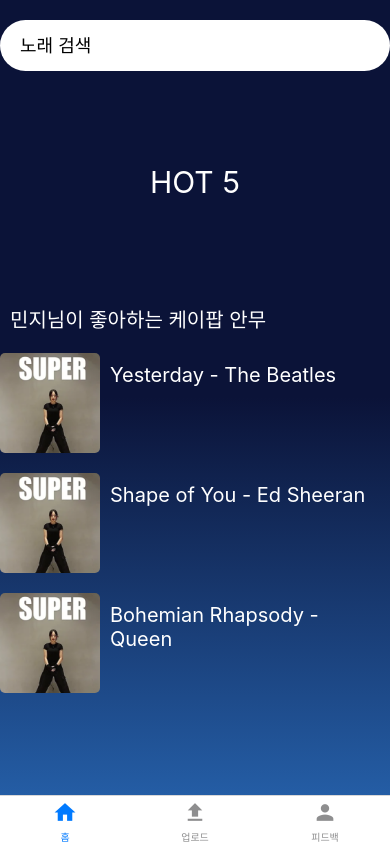
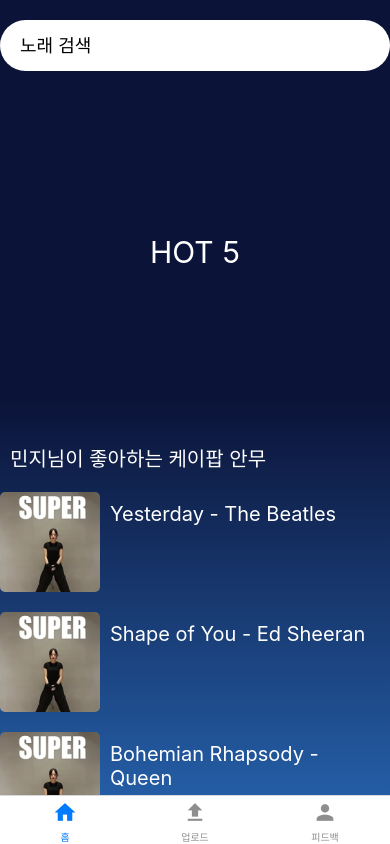
Before and after one commit to namoo1818/StepToDance, a React Native app in the folder FE/: screen /home in a window 390 px wide. Built offline with nearby package versions, Linux system fonts and the light colour scheme.

Commit message:
fix: ScrollView 코드 수정

```diff
--- a/FE/src/components/video/VideoList.js
+++ b/FE/src/components/video/VideoList.js
@@ -1,8 +1,9 @@
 import React from "react";
-import {View, Text, Image, StyleSheet, TouchableOpacity} from "react-native";
+import { View, Text, Image, StyleSheet, TouchableOpacity, FlatList } from "react-native";
 import { useNavigation } from "@react-navigation/native";
 
-const guideList = [{
+const guideList = [
+  {
     "id": 1,
     "video_url": "https://example.com/guide_video_1",
     "thumbnail_img_url": "../../assets/thumbnail.png",
@@ -40,40 +41,46 @@ const guideList = [{
   }
 ];
 
-export default function VideoList(){
+export default function VideoList() {
   const navigation = useNavigation();
 
-    return(
+  const renderItem = ({ item }) => (
+    <TouchableOpacity style={styles.guide} onPress={() => navigation.navigate("GuideDetail", item)}>
+      <Image style={styles.image} source={require("../../assets/thumbnail.png")} />
+      <Text style={styles.text}>{item.song_title} - {item.singer}</Text>
+    </TouchableOpacity>
+  );
+
+  return (
     <View style={styles.container}>
       <Text style={styles.text}>민지님이 좋아하는 케이팝 안무</Text>
-            {Object.keys(guideList).map((key)=> (
-                <TouchableOpacity style={styles.guide} onPress={()=>{navigation.navigate("GuideDetail", guideList[key])}} key={key}>
-                    <Image style={styles.image} source={require("../../assets/thumbnail.png")} />
-                    <Text style={styles.text}>{guideList[key].song_title} - {guideList[key].singer}</Text>
-                </TouchableOpacity>
-            ))}
+      <FlatList
+        data={guideList}
+        renderItem={renderItem}
+        keyExtractor={item => item.id.toString()}
+      />
     </View>
-    )
+  );
 }
 
 const styles = StyleSheet.create({
-    container:{
-        flex:1,
+  container: {
+    flex: 1,
   },
-    text :{
-        color:'white',
-        fontSize:20,
-        margin:10,
+  text: {
+    color: 'white',
+    fontSize: 20,
+    margin: 10,
     textAlignVertical: 'center',
   },
-    image : {
+  image: {
     width: 100,
     height: 100,
     borderRadius: 5,
   },
-    guide:{
+  guide: {
     flexDirection: 'row',
-        marginTop:10,
-        marginBottom:10,
+    marginTop: 10,
+    marginBottom: 10,
   },
-})
+});
--- a/FE/src/pages/GuideDetail.js
+++ b/FE/src/pages/GuideDetail.js
@@ -1,5 +1,5 @@
 import React, { useEffect, useState } from "react";
-import { View, Text, Image, ScrollView, StyleSheet, Button } from "react-native";
+import { Text, StyleSheet, Button } from "react-native";
 import { LinearGradient } from 'expo-linear-gradient'
 
 function GuideDetail({ navigation, route }) {
--- a/FE/src/pages/Home.js
+++ b/FE/src/pages/Home.js
@@ -1,5 +1,5 @@
 import React from "react";
-import {View, Text, Image, ScrollView, StyleSheet } from "react-native";
+import {View, Text, Image, StyleSheet } from "react-native";
 import { LinearGradient } from 'expo-linear-gradient'
 import SearchBar from "../components/video/SearchBar";
 import VideoList from "../components/video/VideoList";
@@ -10,10 +10,8 @@ function Home(){
     return(
       <LinearGradient colors={['#0B1338', '#0B1338', '#245DA5']} style={styles.root}>
         <SearchBar/>
-        <ScrollView>
-            <Hot5Videos/>
-            <VideoList/>
-        </ScrollView>
+        <Hot5Videos/>
+        <VideoList/>
       </LinearGradient>
     )
 }
```
Also changed, not shown: 1 other file (tests, documents, lock files or other folders). Lines whose indentation alone changed are shown as unchanged.
